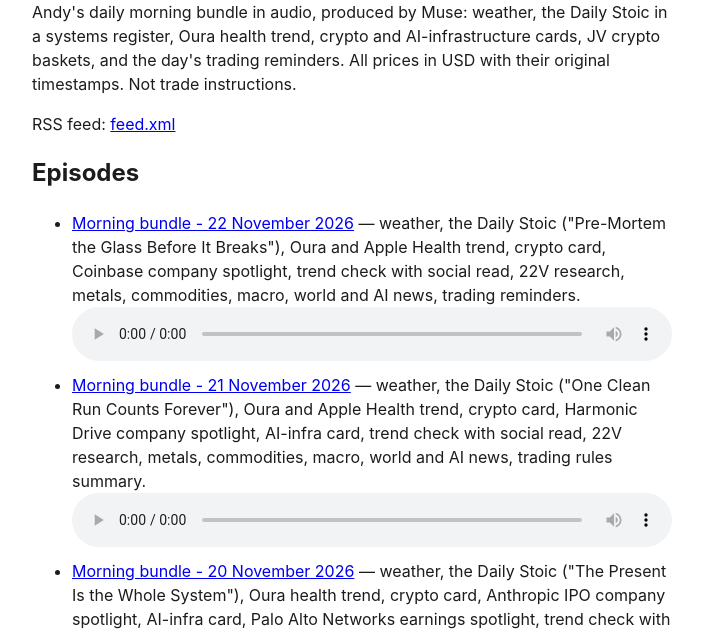
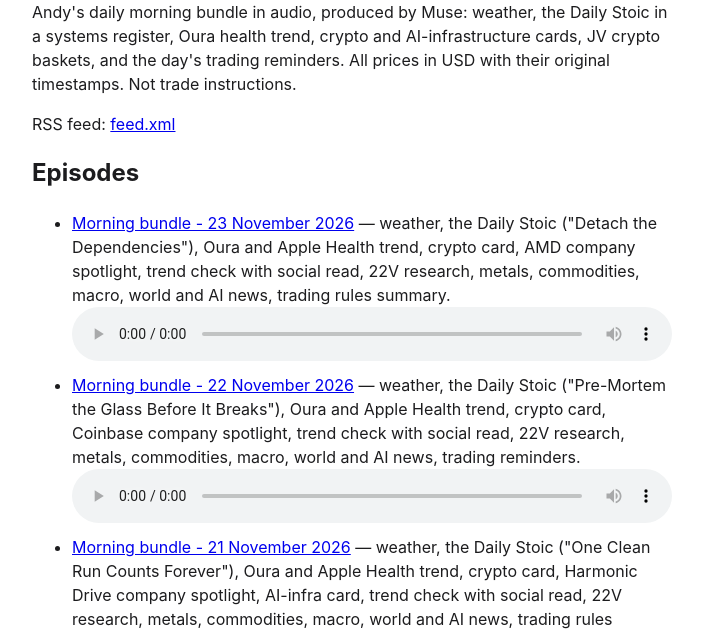
Before and after one commit to genkilad/muse-morning-podcast, a plain HTML site: page index.html in a window 1280 px wide. Shown: the part 96-731 px from the top of the page, without its empty margins (288-991 px from the left). Drawn offline with Linux system fonts and the light colour scheme.

Commit message:
Add files via upload

```diff
--- a/index.html
+++ b/index.html
@@ -12,6 +12,7 @@
 <p>RSS feed: <a href="feed.xml">feed.xml</a></p>
 <h2>Episodes</h2>
 <ul id="episodes">
+<li><a href="morning-2026-11-23.mp3">Morning bundle - 23 November 2026</a> — weather, the Daily Stoic ("Detach the Dependencies"), Oura and Apple Health trend, crypto card, AMD company spotlight, trend check with social read, 22V research, metals, commodities, macro, world and AI news, trading rules summary.<br><audio controls src="morning-2026-11-23.mp3"></audio></li>
 <li><a href="morning-2026-11-22.mp3">Morning bundle - 22 November 2026</a> — weather, the Daily Stoic ("Pre-Mortem the Glass Before It Breaks"), Oura and Apple Health trend, crypto card, Coinbase company spotlight, trend check with social read, 22V research, metals, commodities, macro, world and AI news, trading reminders.<br><audio controls src="morning-2026-11-22.mp3"></audio></li>
 <li><a href="morning-2026-11-21.mp3">Morning bundle - 21 November 2026</a> — weather, the Daily Stoic ("One Clean Run Counts Forever"), Oura and Apple Health trend, crypto card, Harmonic Drive company spotlight, AI-infra card, trend check with social read, 22V research, metals, commodities, macro, world and AI news, trading rules summary.<br><audio controls src="morning-2026-11-21.mp3"></audio></li>
 <li><a href="morning-2026-11-20.mp3">Morning bundle - 20 November 2026</a> — weather, the Daily Stoic ("The Present Is the Whole System"), Oura health trend, crypto card, Anthropic IPO company spotlight, AI-infra card, Palo Alto Networks earnings spotlight, trend check with social read, 22V research, metals, commodities, macro, world and AI news, trading reminders.<br><audio controls src="morning-2026-11-20.mp3"></audio></li>
```
